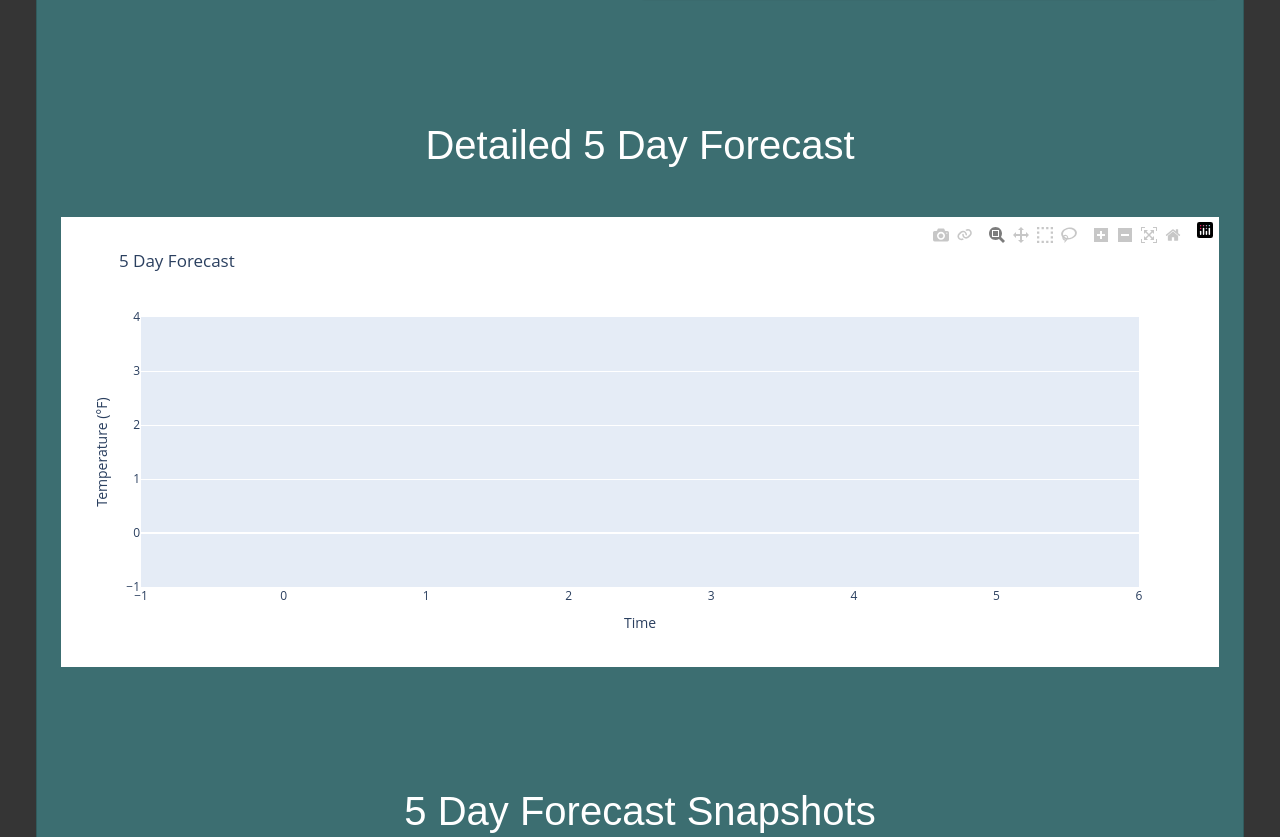
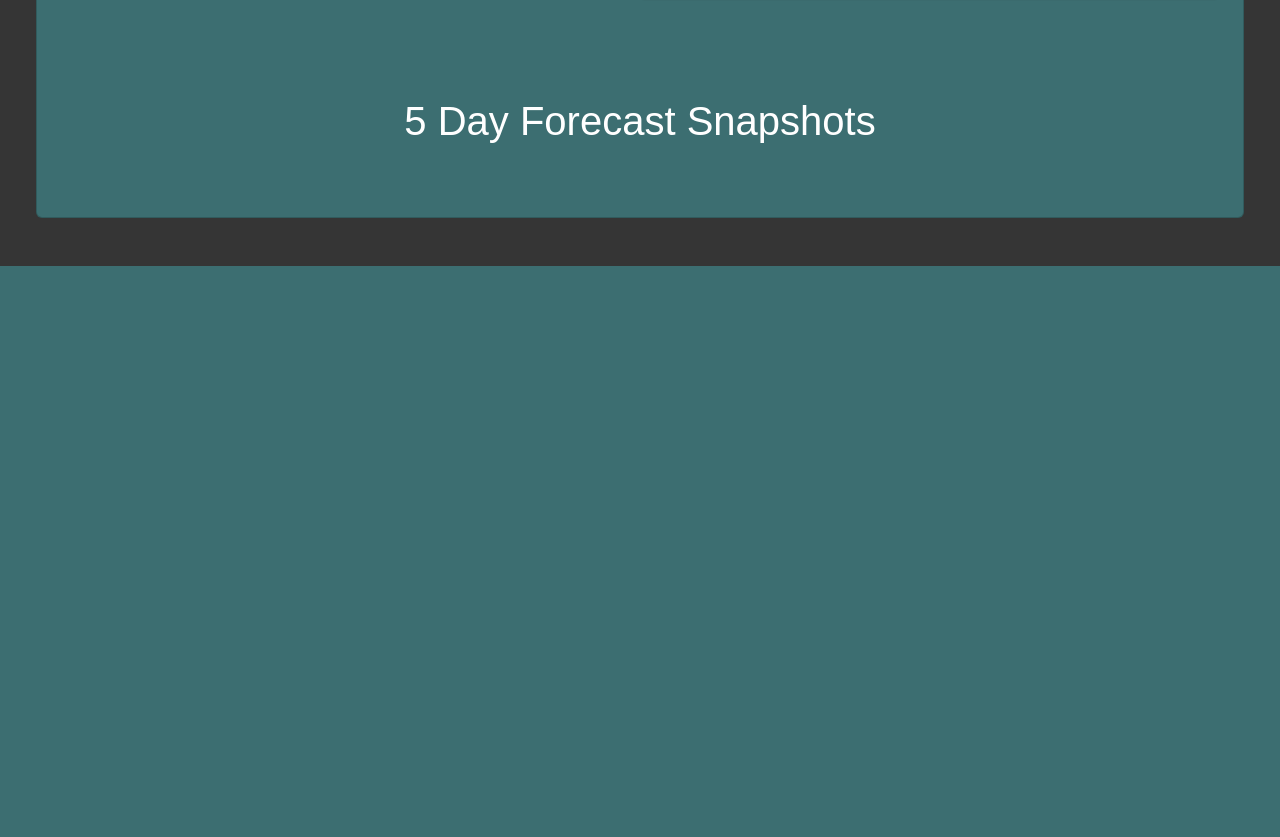
Before and after one commit to ottobrew/park_weather, a Django app: page /parks/1 in a window 1280 px wide. Shown: the part 933-1770 px from the top of the page. After the commit the page ends 1199 px from the top, so only its background shows below. Run offline with Django 4.2, Linux system fonts and the light colour scheme; data comes from the database, SQL or seed files in the repository; data that the repository does not hold is empty; some web fonts are replaced.

Commit message:
Update parks_detail.html
Comment out Plotly div.

```diff
--- a/main/templates/main/parks_detail.html
+++ b/main/templates/main/parks_detail.html
@@ -35,10 +35,10 @@
         </div>
       </div>
 
-      <div class="row g-0 m-4 py-4">
+<!--       <div class="row g-0 m-4 py-4">
         <h1 class="my-5 londrina">Detailed 5 Day Forecast</h1>
         {{ visual|safe }}
-      </div>
+      </div> -->
 
       <div class="row g-0 m-4">
         <h1 class="my-5 londrina">5 Day Forecast Snapshots</h1>
```
